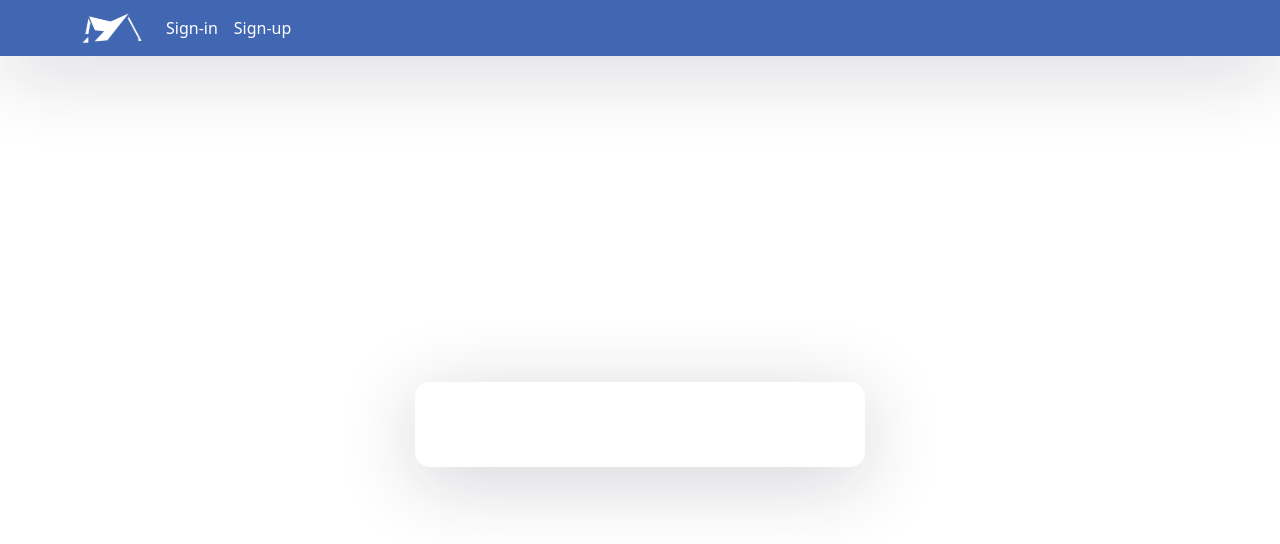
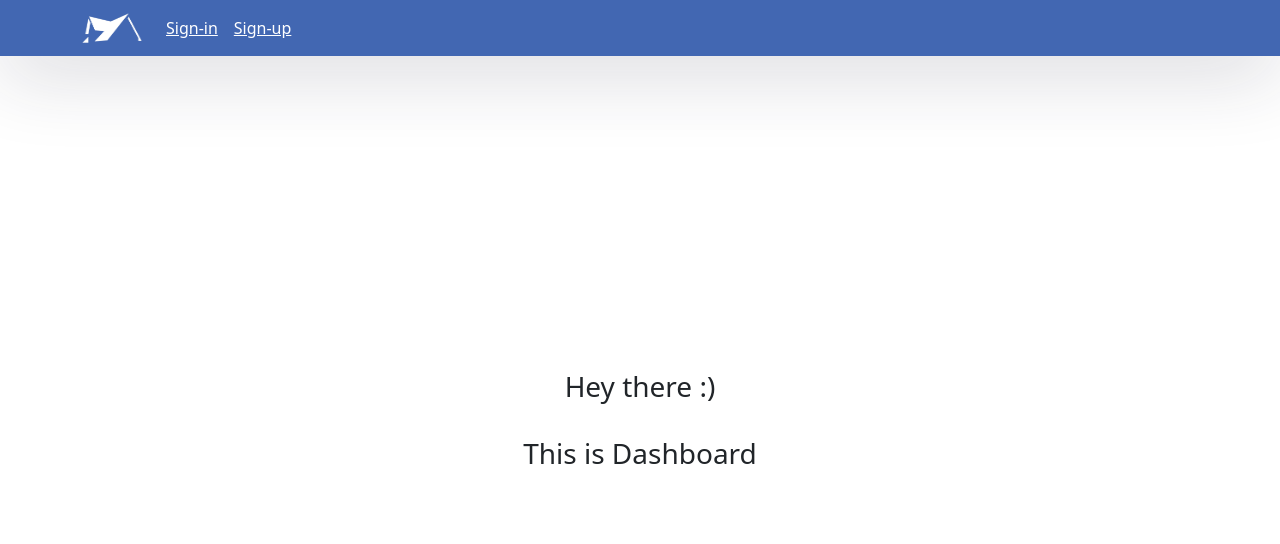
Before and after one commit to sanjunareddie/Web-frontend-Winter2022, a React (Create React App) app: page /dashboard in a window 1280 px wide. Before the commit this address had no page. Shown: the top 544 px of the page. Built offline with nearby package versions, Linux system fonts and the light colour scheme.

Commit message:
Simple Dasboard added

```diff
--- a/src/App.js
+++ b/src/App.js
@@ -5,6 +5,7 @@ import { Routes, Route, Link } from "react-router-dom";
 import NavBarBeforeLogin from "./components/NavBarBeforeLogin";
 import SignIn from "./components/SignIn";
 import SignUp from "./components/SignUp";
+import Dashboard from "./components/Dashboard";
 
 function App() {
   return (
@@ -14,15 +15,12 @@ function App() {
       </div>
       <br />
       <div className="App center-signin-signup">
-        <div className="outer">
-          <div className="inner">
-            <Routes>
-              <Route exact path="/" element={<SignIn />} />
-              <Route path="/sign-in" element={<SignIn />} />
-              <Route path="/sign-up" element={<SignUp />} />
-            </Routes>
-          </div>
-        </div>
+        <Routes>
+          <Route exact path="/" element={<SignIn />} />
+          <Route path="/sign-in" element={<SignIn />} />
+          <Route path="/sign-up" element={<SignUp />} />
+          <Route path="/dashboard" element={<Dashboard />} />
+        </Routes>
       </div>
     </>
   );
--- /dev/null
+++ b/src/components/Dashboard/index.js
@@ -0,0 +1,14 @@
+import React from "react";
+
+function Dashboard() {
+  return (
+    <h3>
+      Hey there :)
+      <br />
+      <br />
+      This is Dashboard
+    </h3>
+  );
+}
+
+export default Dashboard;
--- a/src/components/SignIn/index.js
+++ b/src/components/SignIn/index.js
@@ -1,5 +1,6 @@
 import React from "react";
 import { useEffect, useState } from "react";
+import { NavLink } from "react-router-dom";
 import Button from "react-bootstrap/Button";
 import Form from "react-bootstrap/Form";
 import Logo from "../../Resources/housify-logo.png";
@@ -7,6 +8,8 @@ import Logo from "../../Resources/housify-logo.png";
 function SignIn() {
   return (
     <Form>
+      <div className="outer">
+        <div className="inner">
           <div className="button-center">
             <img src={Logo} height={100} width={100} alt="Housify Logo" />
           </div>
@@ -36,8 +39,10 @@ function SignIn() {
           </div>
           <div className="button-center forgot-password text-right">
             <p className="forgot-password text-right">
-          Not registered ? <a href="#">Register here</a>
+              Not registered ? <NavLink to="/sign-up">Register here</NavLink>
             </p>
+          </div>
+        </div>
       </div>
     </Form>
   );
--- a/src/components/SignUp/index.js
+++ b/src/components/SignUp/index.js
@@ -1,5 +1,6 @@
 import React from "react";
 import { useEffect, useState } from "react";
+import { NavLink } from "react-router-dom";
 import Button from "react-bootstrap/Button";
 import Form from "react-bootstrap/Form";
 import Logo from "../../Resources/housify-logo.png";
@@ -7,6 +8,8 @@ import Logo from "../../Resources/housify-logo.png";
 function SignUp() {
   return (
     <Form>
+      <div className="outer">
+        <div className="inner">
           <div className="button-center">
             <img src={Logo} height={100} width={100} alt="Housify Logo" />
           </div>
@@ -52,8 +55,10 @@ function SignUp() {
           </div>
           <div className="button-center forgot-password text-right">
             <p className="forgot-password text-right">
-          Already registered ? <a href="#">log in</a>
+              Already registered ? <NavLink to="/sign-in">log in</NavLink>
             </p>
+          </div>
+        </div>
       </div>
     </Form>
   );
--- a/src/index.css
+++ b/src/index.css
@@ -32,7 +32,7 @@ body {
 
 .nav-text-color {
   color: white !important;
-  text-decoration: none;
+  text-decoration: n;
 }
 
 .simple-line {
```
Lines whose indentation alone changed are shown as unchanged.
